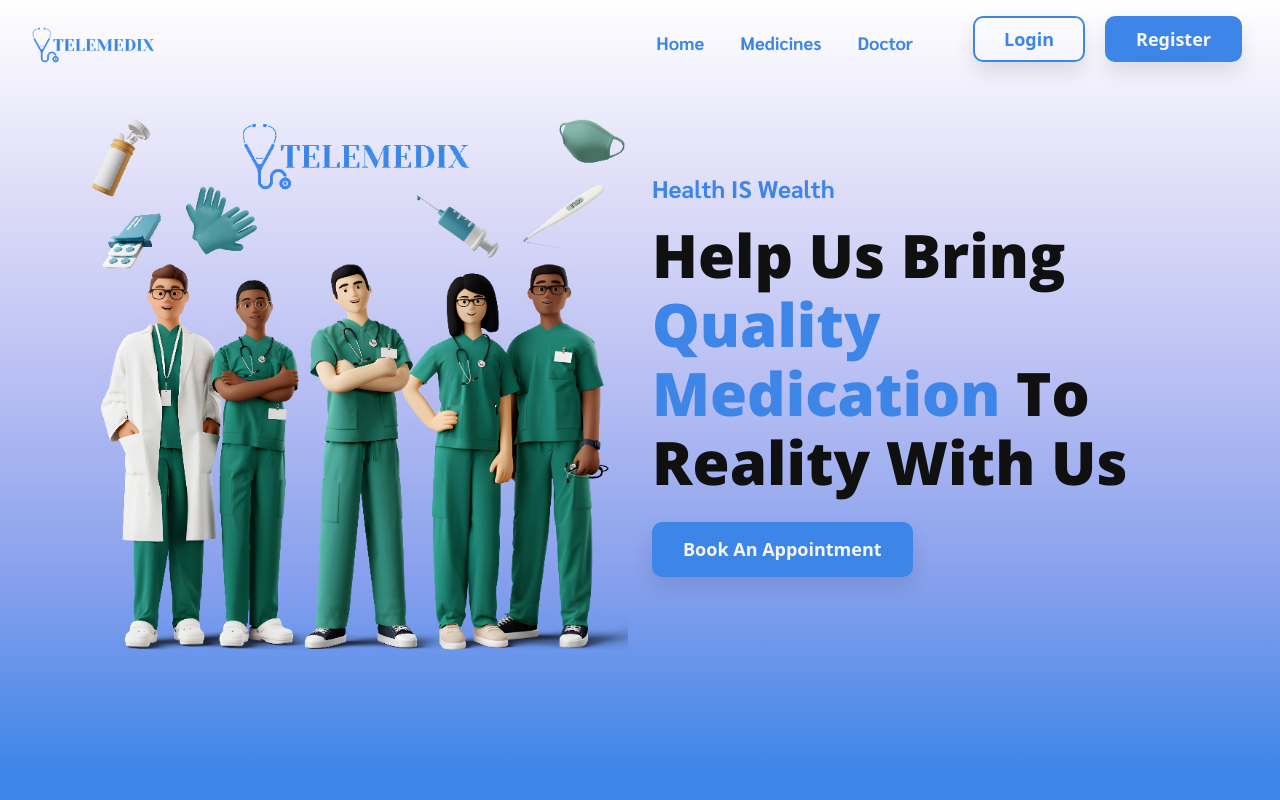
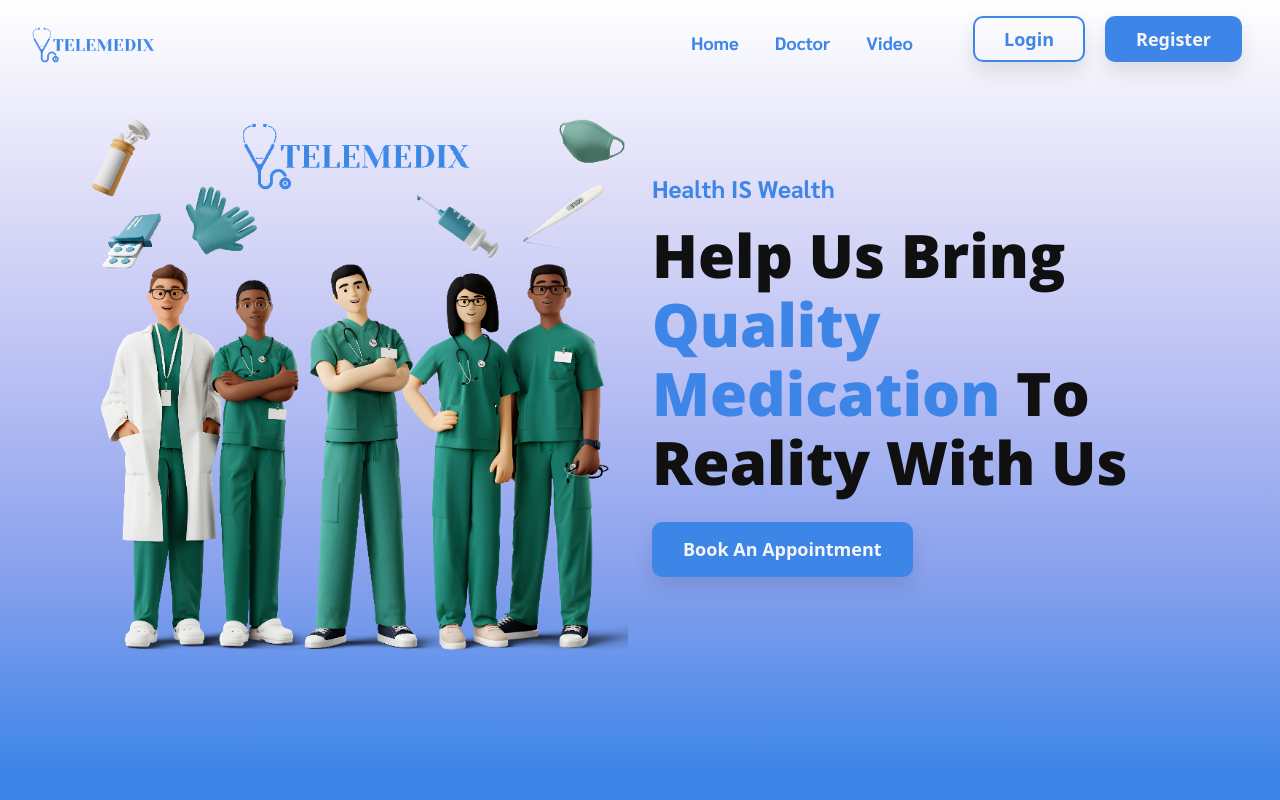
Before and after one commit to Slacky300/VH23-06-QuantumElite, a React (Create React App) app in the folder client/: page / in a window 1280 px wide. Shown: the top 800 px of the page. Built offline with nearby package versions, Linux system fonts and the light colour scheme; no server answers; a web font is replaced by a local one.

Commit message:
Routes Added

```diff
--- a/client/src/App.js
+++ b/client/src/App.js
@@ -31,16 +31,11 @@ function App() {
 
   return (
     <Router>
-
       <Navbar />
-
       <Routes>
       <Route path='/' element={<Home />} />
         <Route element={<PrivateRoutes />}>
           <Route path='/contact' element={<ContactUs />} />
-          <Route path='/doctorregister' element={<DoctorRegister />} />
-          <Route path='/patientregister' element={<PatientRegister />} />
-          <Route path='/vendorregister' element={<VendorRegister />} />
           <Route path='/patient' element={<Pdash />} />
           <Route path='/patient/order' element={<UserOrder />} />
           <Route path='/patient/appointment' element={<Appointment />} />
@@ -51,12 +46,11 @@ function App() {
         <Route path='/doctorregister' element={<DoctorRegister />} />
         <Route path='/patientregister' element={<PatientRegister />} />
         <Route path='/vendorregister' element={<VendorRegister />} />
+
         <Route path='/login' element={<Login />} />
         <Route path='/admin' element={<Admin />} />
         <Route path='/vadmin' element={<Vadmin />} />
         <Route path='/*' element={<NotFound />} />
-
-
       </Routes>
       <Toaster />
     </Router>
--- a/client/src/Components/Navbar/Navbar.jsx
+++ b/client/src/Components/Navbar/Navbar.jsx
@@ -23,6 +23,7 @@ const Navbar = () => {
 
   const handleLogout = () => {
     localStorage.removeItem('token')
+    window.location.reload()
     navigate('/login')
   }
 
@@ -64,22 +65,18 @@ const Navbar = () => {
                       <a className="nav-link " aria-current="page">Home</a>
                     </li>
                   </Link>
-                  <Link to='/about' style={{ textDecoration: 'none' }}>
-                    <li className="nav-item">
-                      <a className="nav-link " aria-current="page">Medicines</a>
-                    </li>
-                  </Link>
-                  <Link to='/contact' style={{ textDecoration: 'none' }}>
+                  <Link to='/doctor' style={{ textDecoration: 'none' }}>
                     <li className="nav-item">
                       <a className="nav-link " aria-current="page">Doctor</a>
                     </li>
                   </Link>
+                  <Link to='/video' style={{ textDecoration: 'none' }}>
+                    <li className="nav-item">
+                      <a className="nav-link " aria-current="page">Video</a>
+                    </li>
+                  </Link>
                 </ul>
-
-
-                {
-                  user ?
-
+                {user ?
                   (
                     <ul className='mt-2 text-center'>
                       <Link style={{ textDecoration: 'none' }} className="nav-item text-center">
```
Lines whose indentation alone changed are shown as unchanged.
